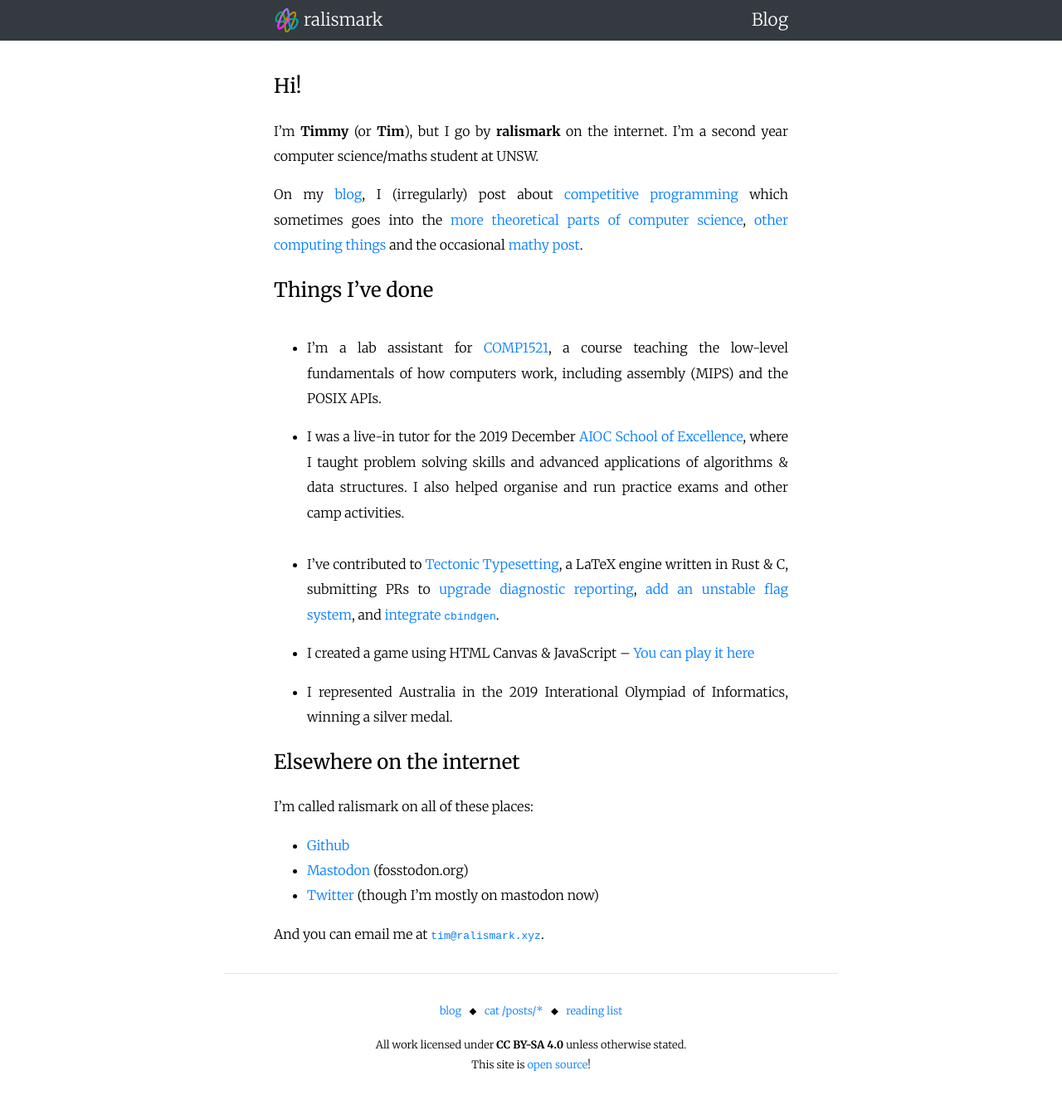
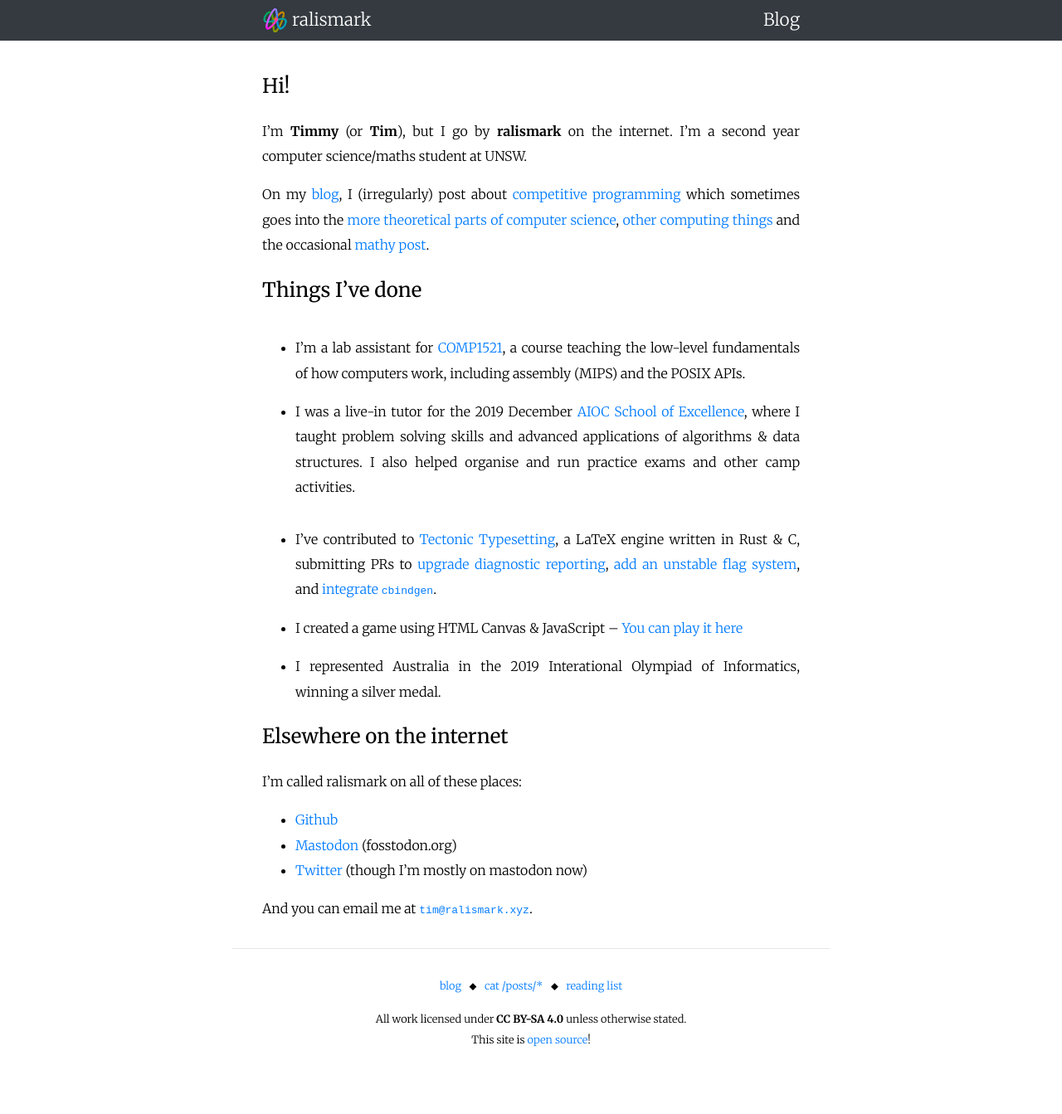
Before and after one commit to ralismark/ralismark.github.io, a Jekyll site: the page built from index.html, in a window 1280 px wide. Shown: the whole page at 83% size. Built offline with Jekyll 4.4.1, drawn with Linux system fonts in a browser that asks for light colours; nearby versions of some CDN libraries; after the commit the page ends 1313 px from its top, so only the background shows below that.

Commit message:
Fix page width for Chrome

```diff
--- a/assets/main.scss
+++ b/assets/main.scss
@@ -13,16 +13,15 @@ $accent-alt: #aa0044;
 $hr-fg: rgba(127, 127, 127, 0.2);
 
 html {
-	--bleed-size: 60px;
-	--content-width: 620px;
+	$m-max-width: 45rem;
+	$m-content-p: .9;
 
-	@media(max-width: 900px) {
-		--bleed-size: 30px;
-	}
+	--bleed-size: #{$m-max-width * (1 - $m-content-p) / 2};
+	--content-width: #{$m-max-width * $m-content-p};
 
-	@media(max-width: 700px) {
-		--content-width: 90%;
-		--bleed-size: 5%;
+	@media(max-width: $m-max-width) {
+		--content-width: #{$m-content-p * 100%};
+		--bleed-size: #{(1 - $m-content-p) / 2 * 100%}; // we want it as a percentage
 	}
 }
 
```
